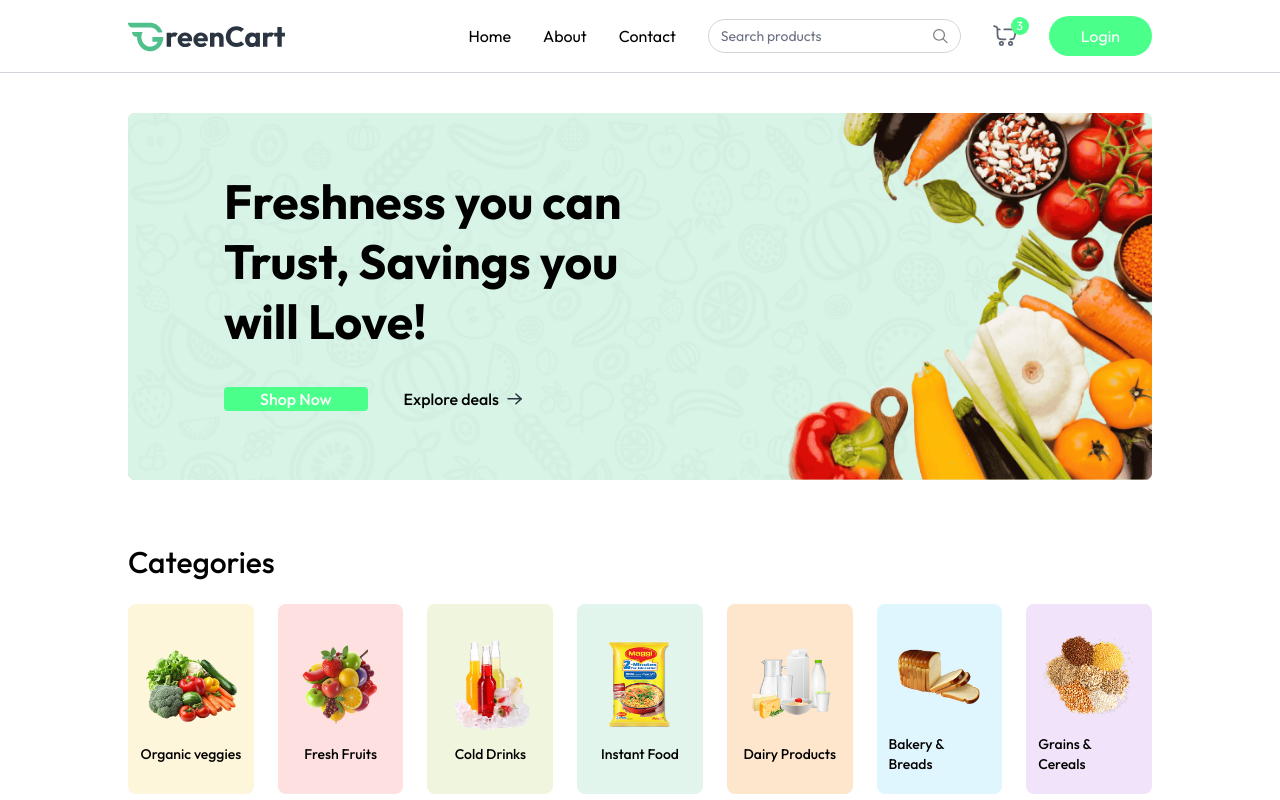
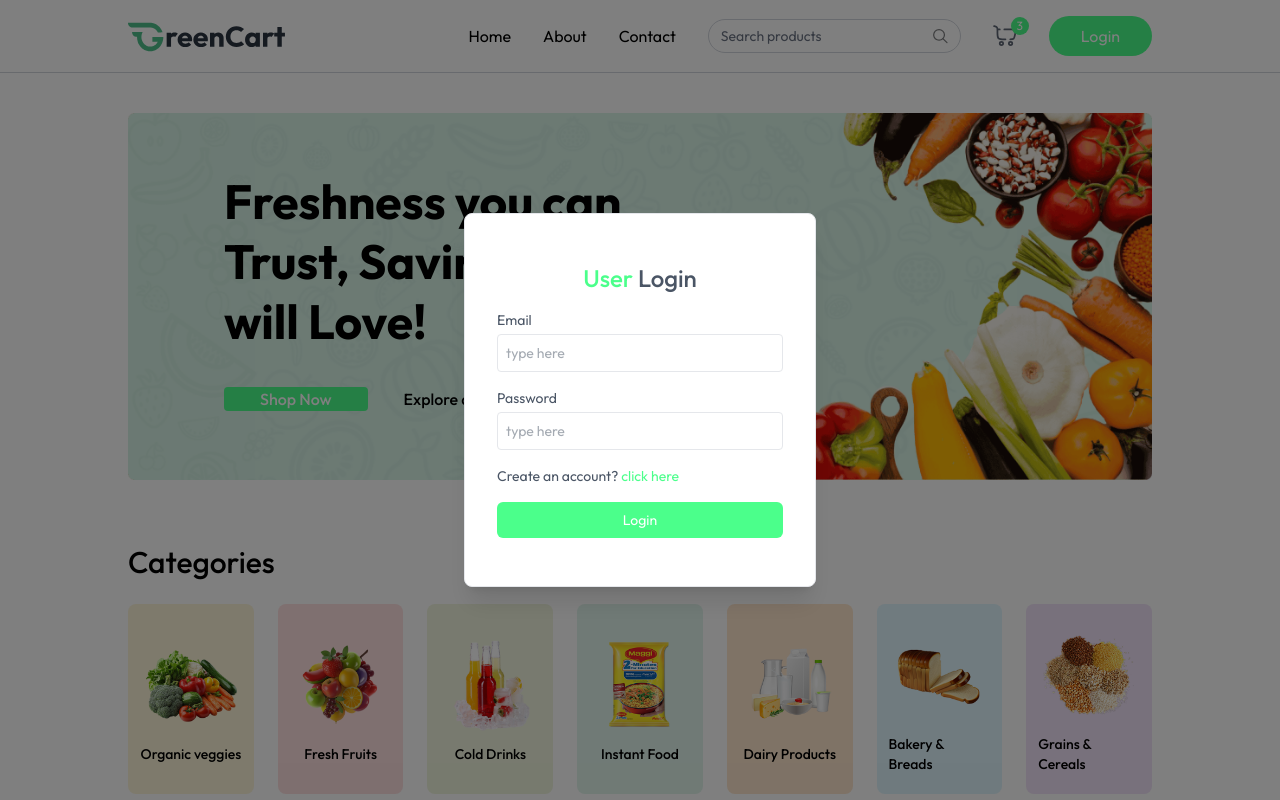
Before and after one commit to CodeShiran/Greencart-React, a React (Vite) app: page / in a window 1280 px wide. Both pictures are taken after a click on the button "Login". Shown: the top 800 px of the page. Built offline with nearby package versions, Linux system fonts and the light colour scheme.

Commit message:
login completed

```diff
--- a/src/App.jsx
+++ b/src/App.jsx
@@ -4,14 +4,18 @@
 import { Route, Routes, useLocation } from 'react-router-dom'
 import { Toaster } from 'react-hot-toast'
 import Footer from './components/Footer'
+import { useAppContext } from './context/AppContext.jsx'
+import Login from './components/Login'
 
 const App = () => {
 
   const isSellerPath = useLocation().pathname.includes("seller")
+  const {showUserLogin} = useAppContext()
 
   return (
     <div>
       {isSellerPath ? null : <Navbar />}
+      {showUserLogin ? <Login /> : null}
       <Toaster />
       <div className={`${isSellerPath ? "" : "px-6 md:px-16 lg:px-24 xl:px-32"}`}>
         <Routes>
--- /dev/null
+++ b/src/components/Login.jsx
@@ -0,0 +1,56 @@
+import React from 'react'
+import { useAppContext } from '../context/AppContext';
+
+const Login = () => {
+    const [state, setState] = React.useState("login");
+    const [name, setName] = React.useState("");
+    const [email, setEmail] = React.useState("");
+    const [password, setPassword] = React.useState("");
+    const {setShowUserLogin, setUser} = useAppContext()
+
+    const onSubmitHandler = async(e) => {
+        e.preventDefault()
+        setUser({
+            email: 'test@gmail.com',
+            name:"shiran"
+        })
+        setShowUserLogin(false)
+    }
+  return (
+    <div onClick={() => setShowUserLogin(false)} className='fixed top-0 bottom-0 left-0 right-0 z-30 flex items-center text-sm text-gray-600 bg-black/50'>
+       <form onSubmit={onSubmitHandler} onClick={(e) => e.stopPropagation()} className="flex flex-col gap-4 m-auto items-start p-8 py-12 w-80 sm:w-[352px] rounded-lg shadow-xl border border-gray-200 bg-white">
+            <p className="text-2xl font-medium m-auto">
+                <span className="text-primary">User</span> {state === "login" ? "Login" : "Sign Up"}
+            </p>
+            {state === "register" && (
+                <div className="w-full">
+                    <p>Name</p>
+                    <input onChange={(e) => setName(e.target.value)} value={name} placeholder="type here" className="border border-gray-200 rounded w-full p-2 mt-1 outline-primary" type="text" required />
+                </div>
+            )}
+            <div className="w-full ">
+                <p>Email</p>
+                <input onChange={(e) => setEmail(e.target.value)} value={email} placeholder="type here" className="border border-gray-200 rounded w-full p-2 mt-1 outline-primary" type="email" required />
+            </div>
+            <div className="w-full ">
+                <p>Password</p>
+                <input onChange={(e) => setPassword(e.target.value)} value={password} placeholder="type here" className="border border-gray-200 rounded w-full p-2 mt-1 outline-primary" type="password" required />
+            </div>
+            {state === "register" ? (
+                <p>
+                    Already have account? <span onClick={() => setState("login")} className="text-primary cursor-pointer">click here</span>
+                </p>
+            ) : (
+                <p>
+                    Create an account? <span onClick={() => setState("register")} className="text-primary cursor-pointer">click here</span>
+                </p>
+            )}
+            <button className="bg-primary hover:bg-primary-dull transition-all text-white w-full py-2 rounded-md cursor-pointer">
+                {state === "register" ? "Create Account" : "Login"}
+            </button>
+        </form>
+    </div>
+  )
+}
+
+export default Login
```
